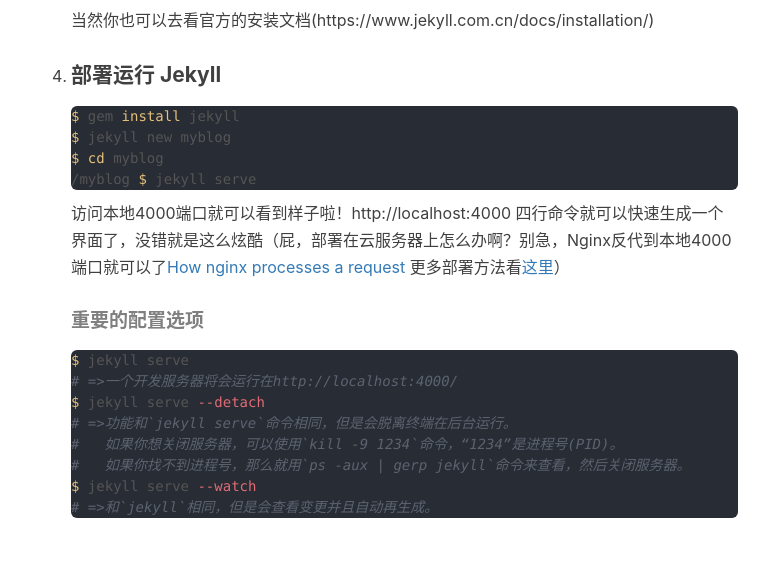
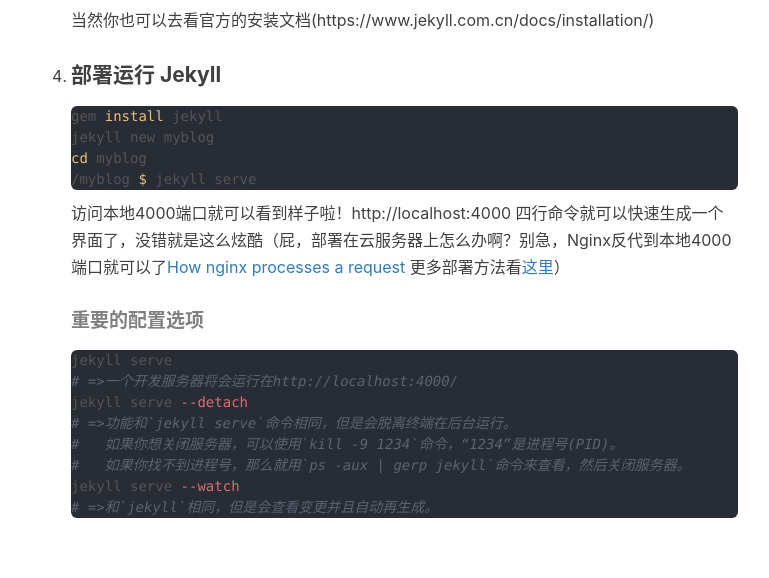
Before and after one commit to MiracleShadow/MiracleShadow.github.io, a Jekyll site: the page built from _posts/2019-01-25-hello-2019.md, in a window 1280 px wide and 900 px high, scrolled down 1433 px. Shown: the part 152-730 px from the top of the window, without its empty margins (234-1003 px from the left). Built offline with Jekyll 4.4.1, drawn with Linux system fonts in a browser that asks for light colours; nearby versions of some CDN libraries; comment, search, counter and statistics services are not loaded.

Commit message:
Update 2019-01-25-hello-2019.md

````diff
--- a/_posts/2019-01-25-hello-2019.md
+++ b/_posts/2019-01-25-hello-2019.md
@@ -46,10 +46,10 @@ tags:
 
 4. #### 部署运行 Jekyll
 
-   ```bash
-   $ gem install jekyll
-   $ jekyll new myblog
-   $ cd myblog
+   ```shell
+   gem install jekyll
+   jekyll new myblog
+   cd myblog
    /myblog $ jekyll serve
    ```
 
@@ -57,13 +57,13 @@ tags:
 
    ##### 重要的配置选项
 
-   ```bash
-   $ jekyll serve
+   ```shell
+   jekyll serve
    # =>一个开发服务器将会运行在http://localhost:4000/
-   $ jekyll serve --detach
+   jekyll serve --detach
    # =>功能和`jekyll serve`命令相同，但是会脱离终端在后台运行。
    #   如果你想关闭服务器，可以使用`kill -9 1234`命令，“1234”是进程号(PID)。
    #   如果你找不到进程号，那么就用`ps -aux | gerp jekyll`命令来查看，然后关闭服务器。
-   $ jekyll serve --watch
+   jekyll serve --watch
    # =>和`jekyll`相同，但是会查看变更并且自动再生成。
    ```
````
